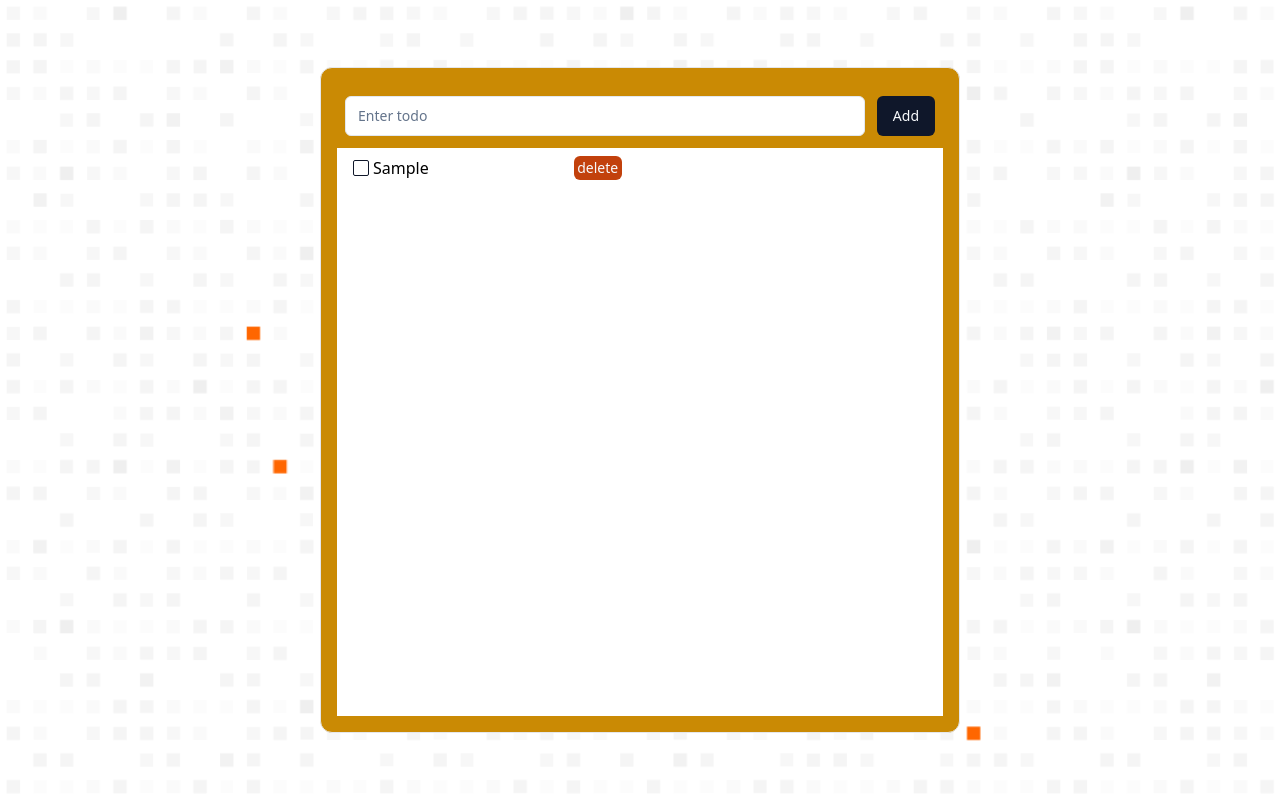
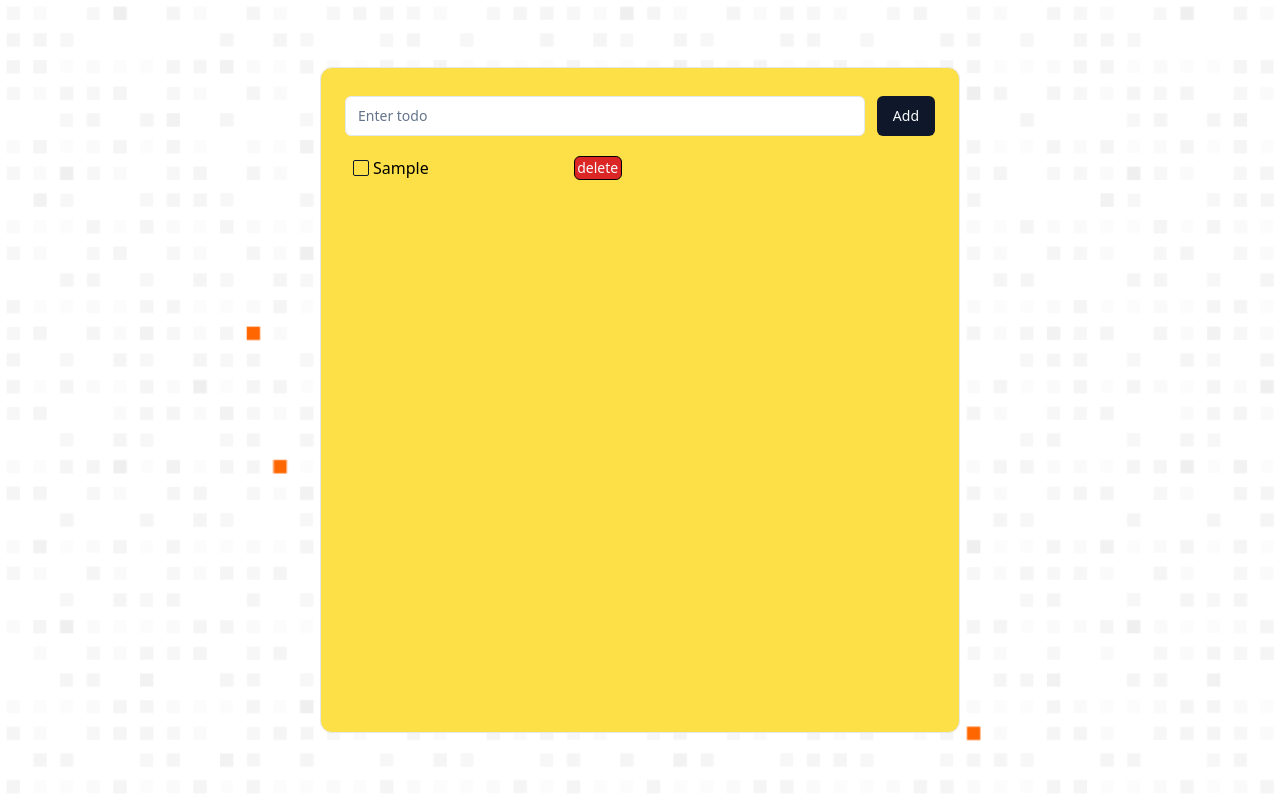
Before and after one commit to EjuluWilson/todo, a React (Vite) app: page / in a window 1280 px wide. Both pictures are taken after typing "Sample" into the empty fields and a click on the button "Add". Built offline with nearby package versions, Linux system fonts and the light colour scheme.

Commit message:
enable item deletion

```diff
--- a/src/components/Board.jsx
+++ b/src/components/Board.jsx
@@ -7,12 +7,12 @@ export default function Board() {
   const [todos, setTodos] = useState([]);
   const [todo, setTodo] = useState("");
 
+  //Handle todo input
   function handleChange(event) {
     const todoUpdate = event.target.value;
     setTodo(todoUpdate);
-    console.log(todoUpdate);
   }
-
+  //Handle todo addition
   function handleSubmit(event) {
     event.preventDefault();
 
@@ -22,8 +22,15 @@ export default function Board() {
     setTodo("");
   }
 
+  //Handle todo deletion
+  function deleteTodo(index) {
+    setTodos((prevTodos) => {
+      return [...prevTodos].filter((item, position) => position !== index);
+    });
+  }
+
   return (
-    <div className="flex flex-col h-5/6 w-1/2 rounded-xl border p-4 bg-yellow-600  ">
+    <div className="flex flex-col h-5/6 w-1/2 rounded-xl border p-4 bg-yellow-300  ">
       <form onSubmit={handleSubmit} className="flex mt-3 gap-3">
         <Input
           name="todoInput"
@@ -35,9 +42,9 @@ export default function Board() {
 
         <Button className="mr-2">Add</Button>
       </form>
-      <div className=" bg-white overflow-auto content-start mt-3 flex-grow justify-between lg:flex lg:flex-wrap">
+      <div className="overflow-auto content-start mt-3 flex-grow justify-between lg:flex lg:flex-wrap">
         {todos.map((item, index) => (
-          <Todo key={index} todo={item} />
+          <Todo key={index} index={index} todo={item} onDelete={deleteTodo} />
         ))}
       </div>
     </div>
--- a/src/components/Todo.jsx
+++ b/src/components/Todo.jsx
@@ -5,9 +5,16 @@ export default function Todo(props) {
   return (
     <div className="flex items-center gap-1 mx-3 lg:w-[45%]">
       <Checkbox className="ml-1" />
-      <p className="overflow-auto py-2 "> {props.todo}</p>
+      <p className="overflow-auto py-2 text-black"> {props.todo}</p>
       <div className="flex flex-grow justify-end ">
-      <Button className="h-6 w-12 bg-orange-700  hover:bg-red-600 focus:bg-red-600">delete</Button>
+        <Button
+          onClick={() => {
+            props.onDelete(props.index);
+          }}
+          className="h-6 w-12 border border-black bg-red-600 focus:bg-red-600"
+        >
+          delete
+        </Button>
       </div>
     </div>
   );
```
